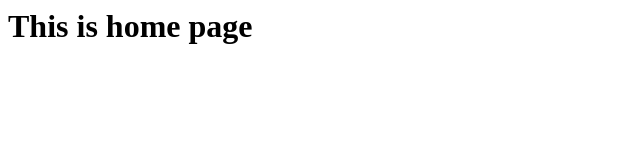
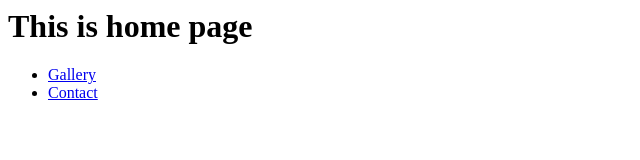
Before and after one commit to Dog1e/Angular2022, an Angular app: page / in a window 1280 px wide. Shown: the top 160 px of the page, without its empty margins (0-640 px from the left). Built offline with nearby package versions, Linux system fonts and the light colour scheme.

Commit message:
1 file modified

```diff
--- a/src/app/menu/menu.component.html
+++ b/src/app/menu/menu.component.html
@@ -1,3 +1,9 @@
 <div class="container">
   <h1>This is home page</h1>
+  <nav>
+    <ul>
+      <li><a routerLink="/gallery-component">Gallery</a></li>
+      <li><a routerLink="/gallery-component">Contact</a></li>
+    </ul>
+  </nav>
 </div>
```
